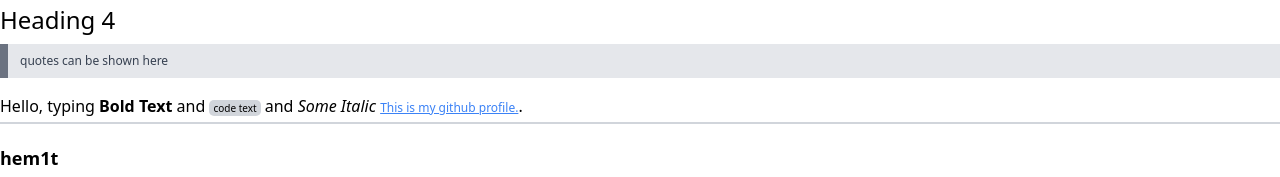
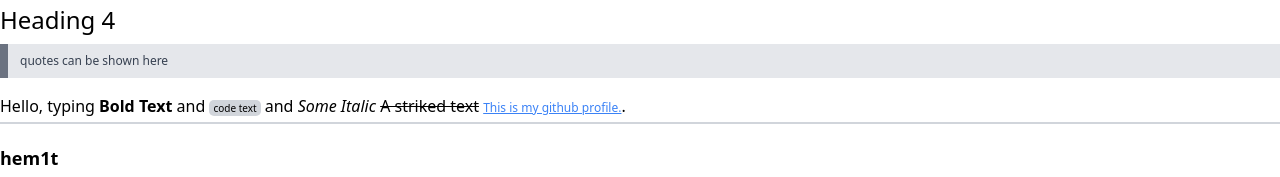
Before and after one commit to hem1t/markdown-parser-react, a React (Vite) app: page / in a window 1280 px wide. Shown: the top 177 px of the page. Built offline with nearby package versions, Linux system fonts and the light colour scheme.

Commit message:
strikethrough

```diff
--- a/src/App.tsx
+++ b/src/App.tsx
@@ -11,6 +11,7 @@ import { Italic } from "./markdown_components/Italic";
 import { LinkedText } from "./markdown_components/LinkedText";
 import { NewLine } from "./markdown_components/NewLine";
 import { OrderedList } from "./markdown_components/OrderedList";
+import { Strikethrough } from "./markdown_components/Strikethrough";
 import { Table } from "./markdown_components/Table";
 import { UnorderedList } from "./markdown_components/UnorderedList";
 
@@ -21,7 +22,7 @@ const App = () => {
       <Blockquote text="quotes can be shown here" />
       <NewLine />
       Hello, typing <Bold text="Bold Text" /> and <Code text="code text" /> and{" "}
-      <Italic text="Some Italic" />{" "}
+      <Italic text="Some Italic" /> <Strikethrough text="A striked text" />{" "}
       <LinkedText
         text="This is my github profile."
         link="https://github.com/hem1t"
@@ -40,7 +41,8 @@ const App = () => {
       <CodeBlock
         text={`import os;\n\nos.system('echo ita');\nos.system('echo ita');`}
       />
-      keen<Footnote text="1" desc="keen has some meaning in this article!" />
+      keen
+      <Footnote text="1" desc="keen has some meaning in this article!" />
       <Table
         heads={["Syntax", "Description"]}
         rows={[
--- a/src/markdown_components/Heading.tsx
+++ b/src/markdown_components/Heading.tsx
@@ -8,7 +8,7 @@ interface Prop {
 
 export const Heading = ({ level, text, id }: Prop) => {
   let theme = useThemeContext();
-  id = id ? id : text.replace(" ", "_").toLocaleLowerCase();
+  id = id ? id : text.replace(" ", "-").toLocaleLowerCase();
 
   level = Math.min(6, Math.max(level, 0));
   switch (level) {
--- /dev/null
+++ b/src/markdown_components/Strikethrough.tsx
@@ -0,0 +1,12 @@
+import { useThemeContext } from "../themes/themes"
+
+interface Prop {
+    text: string
+}
+
+export const Strikethrough = ({text} : Prop) => {
+    let theme = useThemeContext();
+  return (
+    <s className={theme.strikethrough}>{text}</s>
+  )
+}
--- a/src/themes/themes.tsx
+++ b/src/themes/themes.tsx
@@ -45,6 +45,7 @@ class Theme {
     floatbox:
       "shadow-float rounded-xl left-[-10px] h-28 w-40 bg-white text-black",
   };
+  strikethrough = "text-black"
 }
 
 class DarkTheme implements Theme {}
```
